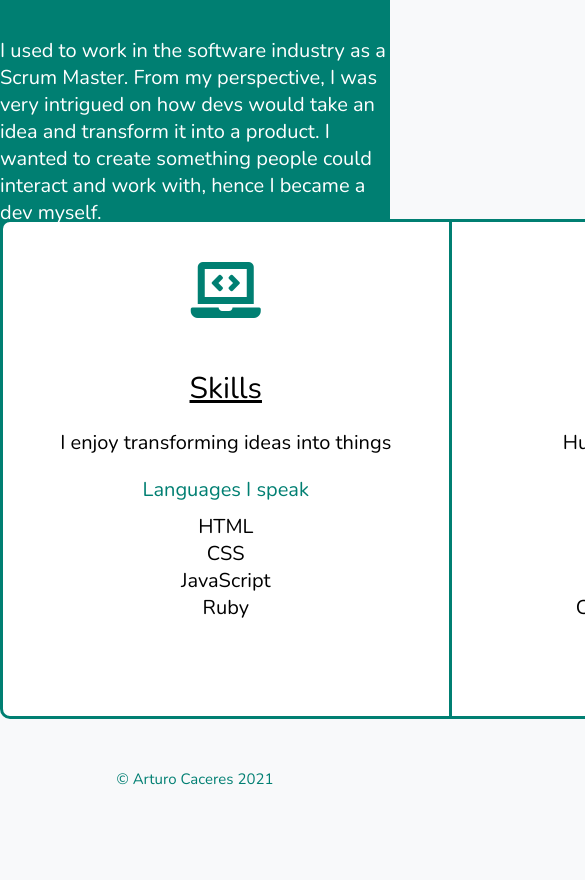
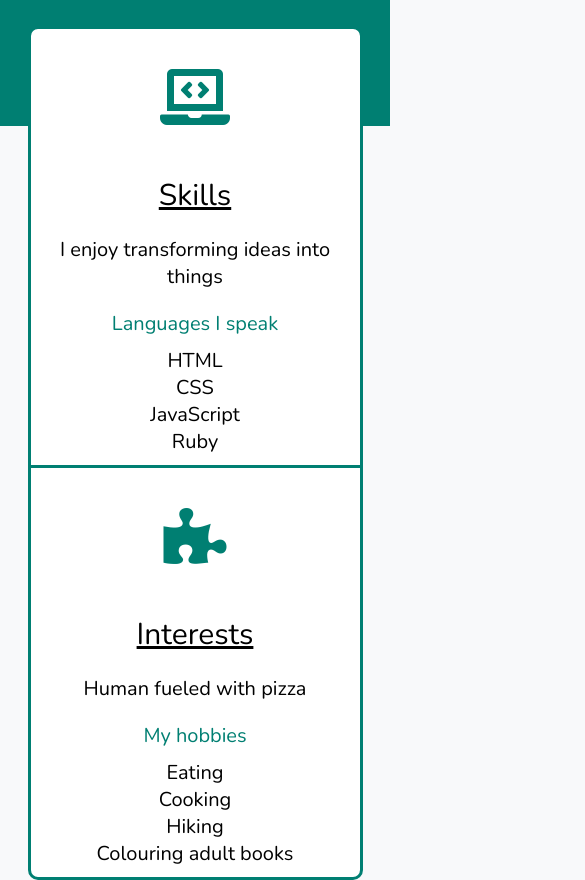
Before and after one commit to arturo-caceres/portfolio, a plain HTML site: page index.html in a window 390 px wide. Shown: the part 1042-1922 px from the top of the page, 585 px wide, since content can reach past the window. Before the commit the page ends 1831 px from the top, so only its background shows below. Drawn offline with nearby package versions, Linux system fonts and the light colour scheme.

Commit message:
update on index.css - Responsive Layout

```diff
--- a/index.css
+++ b/index.css
@@ -59,7 +59,7 @@ h2 {
 
 .skills {
   background-color: white;
-  width: 900px;
+  max-width: 900px;
   margin: 0 auto;
   height: 500px;
   margin-top: -100px;
@@ -133,6 +133,7 @@ ul li {
     justify-content: space-evenly;
     width: 100%;
   }
+
   .home-li {
     display: none;
   }
@@ -144,6 +145,41 @@ ul li {
   nav ul li a {
     font-size: 18px;
   }
+
+  h2 {
+    font-size: 30px;
+  }
+
+  .information {
+    font-size: 18px;
+  }
+
+  .avatar img {
+    width: 180px;
+  }
+
+  .banner {
+    margin: 20px;
+  }
+
+  .me-content {
+    margin: 20px;
+    text-align: justify;
+    font-size: 18px;
+  }
+
+  .skills {
+    display: flex;
+    flex-direction: column;
+    height: auto;
+    width: auto;
+    max-width: 335px;
+  }
+
+  .skill-column + .skill-column {
+    border-left: 0 solid #007f72;
+    border-top: 3px solid #007f72;
+  }
 }
 
 @media screen and (min-width: 1280px) {
```
